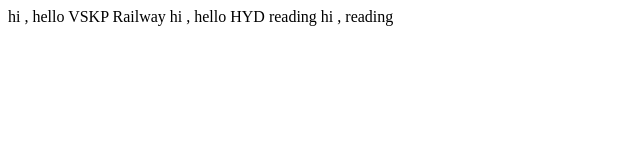
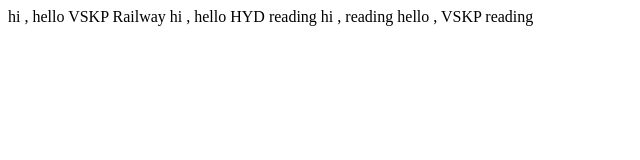
Before and after one commit to rohithnani1234/Day-16, a plain HTML site: page index.html in a window 1280 px wide. Shown: the whole page, without its empty margins (0-640 px from the left). Drawn offline with Linux system fonts and the light colour scheme.

Commit message:
vskp reading 4

```diff
--- a/index.html
+++ b/index.html
@@ -9,6 +9,6 @@
   hi , hello VSKP Railway
   hi , hello HYD reading
   hi , reading
-
+  hello , VSKP reading
 </body>
 </html>
```
